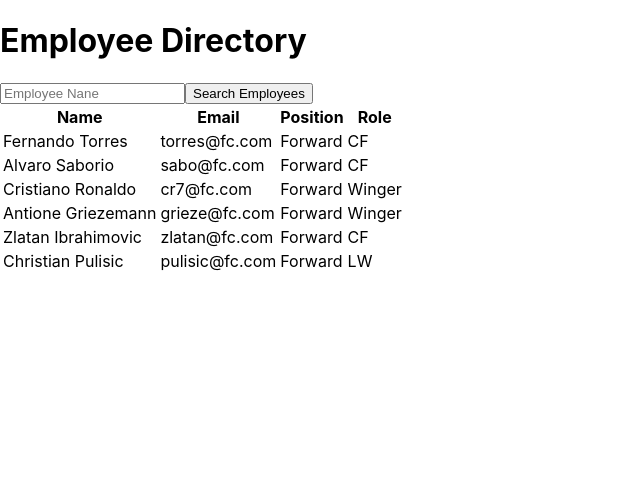
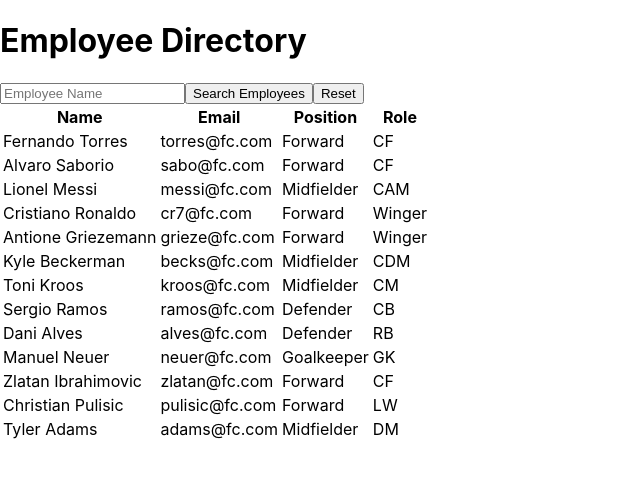
Before and after one commit to aarkitekkt/employee-directory, a React (Create React App) app: page / in a window 1280 px wide. Shown: the top 478 px of the page, without its empty margins (0-640 px from the left). Built offline with nearby package versions, Linux system fonts and the light colour scheme.

Commit message:
return employee when searched by name

```diff
--- a/src/Components/Employee.js
+++ b/src/Components/Employee.js
@@ -3,7 +3,7 @@ import React from "react";
 
 function Employee(props) {
     return (
-        <tr>
+        <tr key={props.id}>
             <td>{props.name}</td>
             <td>{props.email}</td>
             <td>{props.position}</td>
--- a/src/Components/EmployeeContainer.js
+++ b/src/Components/EmployeeContainer.js
@@ -2,7 +2,7 @@ import React, { Component } from 'react';
 import Table from "./Table"
 import Title from "./Title"
 import SearchForm from "./SearchForm"
-import employees from "../employees.json"
+import employeesList from "../employeesList.json"
 import Employee from "./Employee"
 
 
@@ -10,23 +10,53 @@ import Employee from "./Employee"
 class EmployeeContainer extends Component {
 
     state = {
-        employees
+        employees: employeesList,
+        search: ""
     };
+
+    handleInputChange = event => {
+        const value = event.target.value;
+        const name = event.target.name;
+        this.setState({ [name]: value });
+    };
+
+    handleFormSubmit = event => {
+
+        event.preventDefault();
+        var found = [];
+        console.log("Searching for " + this.state.search);
+        found = employeesList.filter(employee => employee.name === this.state.search);
+
+        this.setState({ employees: found })
+    };
+
+    handleListReset = event => {
+        this.setState({ employees: employeesList })
+    }
+
+
 
     render() {
         return (
             <div>
                 <Title />
-                <SearchForm />
+                <SearchForm
+                    value={this.state.search}
+                    handleInputChange={this.handleInputChange}
+                    handleFormSubmit={this.handleFormSubmit}
+                />
                 <Table>
-                    {this.state.employees.filter(employee => employee.position === "Forward").map(employee => (
+                    {this.state.employees[0] ? (
+                        this.state.employees.map(employee => (
                             <Employee
+                                id={employee.id}
                                 name={employee.name}
                                 email={employee.email}
                                 position={employee.position}
                                 role={employee.role}
                             />
-                    ))}
+                        ))) : (<h3>no employee found</h3>)
+                    }
                 </Table>
 
             </div >
--- a/src/Components/SearchForm.js
+++ b/src/Components/SearchForm.js
@@ -9,11 +9,14 @@ function SearchForm(props) {
                     value={props.value}
                     name="search"
                     type="text"
-                    placeholder="Employee Nane"
+                    placeholder="Employee Name"
                     id="search"
                 />
                 <button onClick={props.handleFormSubmit}>
                     Search Employees
+                </button>
+                <button onClick={props.handleListReset}>
+                    Reset
                 </button>
             </div>
         </form>
--- a/src/Components/Table.js
+++ b/src/Components/Table.js
@@ -6,11 +6,17 @@ function Table(props) {
     return (
         <div>
             <table>
-                <th>Name</th>
-                <th>Email</th>
-                <th>Position</th>
-                <th>Role</th>
-                {props.children}
+                <thead>
+                    <tr>
+                        <th>Name</th>
+                        <th>Email</th>
+                        <th>Position</th>
+                        <th>Role</th>
+                    </tr>
+                </thead>
+                <tbody>
+                    {props.children}
+                </tbody>
             </table>
         </div>
     )
```
Also changed, not shown: src/employeesList.json (renamed from src/employees.json). Lines whose indentation alone changed are shown as unchanged.
